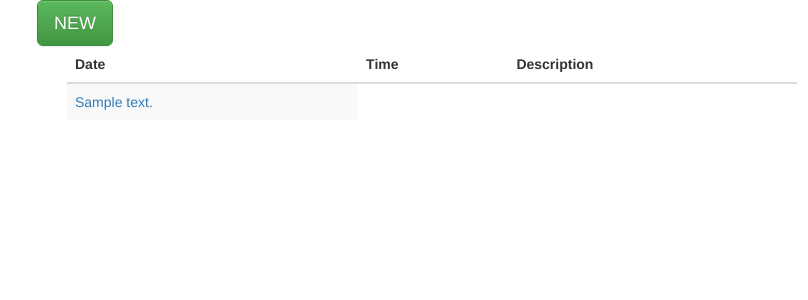
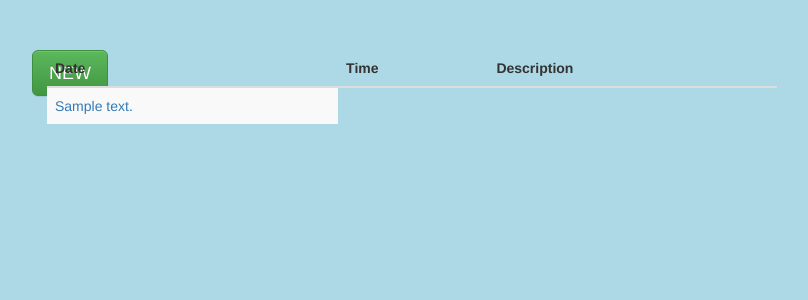
Before and after one commit to dinayrore/python_code_challenge, a Django app: page / in a window 1280 px wide. Shown: the top 300 px of the page, without its empty margins (33-841 px from the left). Run offline with Django 3.2, Linux system fonts and the light colour scheme; tables that the repository leaves empty hold one stand-in row (values such as "Sample post"); some libraries are stand-ins or nearby versions.

Commit message:
Added custom styles to adjust position of objects on page.

```diff
--- a/codechallenge/appointments/static/appointments/css/style.css
+++ b/codechallenge/appointments/static/appointments/css/style.css
@@ -1,3 +1,25 @@
+body {
+  background-color: #add8e6;
+}
+.container {
+  position: fixed;
+  top: 50px;
+  left: 50px;
+}
+
+.btn-lg.btn-danger {
+  position: fixed;
+  left: 140px;
+  top: 50px;
+}
+
+.col-md-8.col-md-offset-2 {
+    position: relative;
+    top: 35px;
+}
+
 #form {
   display: none;
+  position: fixed;
+  top: 95px;
 }
```
